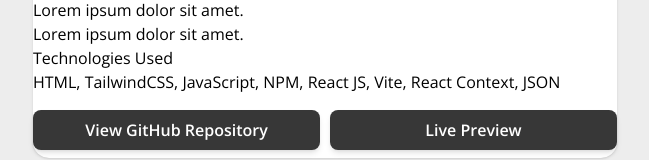
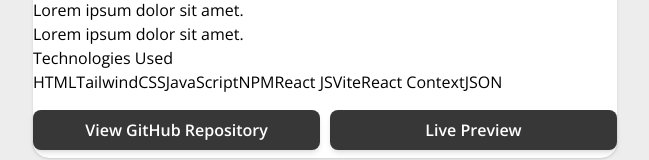
Before and after one commit to Abaljerind/portofolio-jerind, a React (Vite) app: page /project/1 in a window 1280 px wide. Shown: the part 861-1021 px from the top of the page, without its empty margins (315-964 px from the left). Built offline with nearby package versions, Linux system fonts and the light colour scheme.

Commit message:
Fix(projects): change value for tech to be array string
Fix property name for myrole to myRole

```diff
--- a/data/projects.js
+++ b/data/projects.js
@@ -3,7 +3,16 @@ export const projectList = [
     id: 1,
     name: "Browser Extensions Manager UI",
     image: "../images/projects/browser-extensions.webp",
-    tech: "HTML, TailwindCSS, JavaScript, NPM, React JS, Vite, React Context, JSON",
+    tech: [
+      "HTML",
+      "TailwindCSS",
+      "JavaScript",
+      "NPM",
+      "React JS",
+      "Vite",
+      "React Context",
+      "JSON",
+    ],
     href: "https://browser-extensions-manager-ui-jerind.netlify.app/",
     repo: "https://github.com/Abaljerind/browser-extensions-manager-ui",
     about:
@@ -23,7 +32,7 @@ export const projectList = [
     id: 2,
     name: "Bookmark Landing Page",
     image: "../images/projects/bookmark-landing-page.webp",
-    tech: "HTML, TailwindCSS, JavaScript, NPM, React JS, Vite",
+    tech: ["HTML", "TailwindCSS", "JavaScript", "NPM", "React JS", "Vite"],
     href: "https://bookmark-landing-page-one-coral.vercel.app/",
     repo: "https://github.com/Abaljerind/bookmark-landing-page",
     about:
@@ -41,7 +50,7 @@ export const projectList = [
     id: 3,
     name: "Easybank Landing Page",
     image: "../images/projects/easybank-landing-page.webp",
-    tech: "HTML, TailwindCSS, JavaScript, NPM, React JS, Vite",
+    tech: ["HTML", "TailwindCSS", "JavaScript", "NPM", "React JS", "Vite"],
     href: "https://easybank-landing-page-peach-seven.vercel.app/",
     repo: "https://github.com/Abaljerind/easybank-landing-page",
     about:
@@ -57,7 +66,17 @@ export const projectList = [
     id: 4,
     name: "Rest Countries API",
     image: "../images/projects/rest-countries-api.webp",
-    tech: "HTML, TailwindCSS, JavaScript, NPM, REST API, React JS, Vite, React Context, React Router",
+    tech: [
+      "HTML",
+      "TailwindCSS",
+      "JavaScript",
+      "NPM",
+      "REST API",
+      "React JS",
+      "Vite",
+      "React Context",
+      "React Router",
+    ],
     href: "https://rest-countries-api-three-neon.vercel.app/",
     repo: "https://github.com/Abaljerind/rest-countries-api",
     about:
@@ -70,14 +89,23 @@ export const projectList = [
       "Navigate to border countries directly from the country detail page",
       "Toggle between light and dark mode for better accessibility and user preference",
     ],
-    myrole:
+    myRole:
       "I was responsible for architecting and developing the front-end using React, including data fetching, state management, and routing. I implemented search and region filtering with optimized rendering, dynamic country detail pages with border country navigation, and a global light/dark theme using persisted state. I focused on building a responsive, accessible UI with clear interaction states and efficient data handling to ensure a smooth user experience.",
   },
   {
     id: 5,
     name: "NFT Marketplace Design",
     image: "../images/projects/cryptobase.webp",
-    tech: "HTML, TailwindCSS, Vite, React JS, NPM, AXIOS, REST API, Firebase",
+    tech: [
+      "HTML",
+      "TailwindCSS",
+      "Vite",
+      "React JS",
+      "NPM",
+      "AXIOS",
+      "REST API",
+      "Firebase",
+    ],
     href: "https://cryptobase-010325.web.app/",
     repo: "https://github.com/Abaljerind/crypto-project",
     about:
@@ -96,7 +124,7 @@ export const projectList = [
     id: 6,
     name: "Product List with Cart",
     image: "../images/projects/product-list-cart.webp",
-    tech: "HTML, TailwindCSS, Vite, React JS, NPM, JSON",
+    tech: ["HTML", "TailwindCSS", "Vite", "React JS", "NPM", "JSON"],
     href: "https://product-list-with-card-chi.vercel.app/",
     repo: "https://github.com/Abaljerind/product-list-with-card",
     about:
@@ -109,14 +137,14 @@ export const projectList = [
       "View the optimal layout depending on the device’s screen size",
       "See hover and focus states for all interactive elements",
     ],
-    myrole:
+    myRole:
       "Frontend Developer who built a dynamic product list with cart functionality, managed application state, and ensured accessibility and responsive design.",
   },
   {
     id: 7,
     name: "Advice Generator",
     image: "../images/projects/advice-generator.webp",
-    tech: "HTML, TailwindCSS, Vite, React JS, NPM, REST API",
+    tech: ["HTML", "TailwindCSS", "Vite", "React JS", "NPM", "REST API"],
     href: "https://advice-generator-app-chi-six.vercel.app/",
     repo: "https://github.com/Abaljerind/advice-generator-app",
     about:
@@ -126,14 +154,14 @@ export const projectList = [
       "See hover states for all interactive elements on the page",
       "Generate a new piece of advice by clicking the dice icon",
     ],
-    myrole:
+    myRole:
       "Front-end Developer responsible for building the UI, handling API requests, and implementing interactive states",
   },
   {
     id: 8,
     name: "Bookshelf Apps",
     image: "../images/projects/bookshelf-apps.webp",
-    tech: "HTML, CSS, JavaScript, JSON, Local Storage",
+    tech: ["HTML", "CSS", "JavaScript", "JSON", "Local Storage"],
     href: "https://bookshelf-apps-sable.vercel.app/",
     repo: "https://github.com/Abaljerind/bookshelf-apps",
     about:
@@ -151,7 +179,7 @@ export const projectList = [
     id: 9,
     name: "Todo Apps",
     image: "../images/projects/todo-apps.webp",
-    tech: "HTML, CSS, JavaScript, JSON, Local Storage",
+    tech: ["HTML", "CSS", "JavaScript", "JSON", "Local Storage"],
     href: "https://todo-apps-seven.vercel.app/",
     repo: "https://github.com/Abaljerind/todo-apps",
     about:
@@ -163,7 +191,7 @@ export const projectList = [
       "Interactive UI with real-time state updates",
       "Clean and accessible user interface",
     ],
-    myrole:
+    myRole:
       "Sole developer responsible for designing the UI, implementing application logic, managing data persistence using Local Storage, and ensuring responsive layout across devices.",
   },
 ];
```
